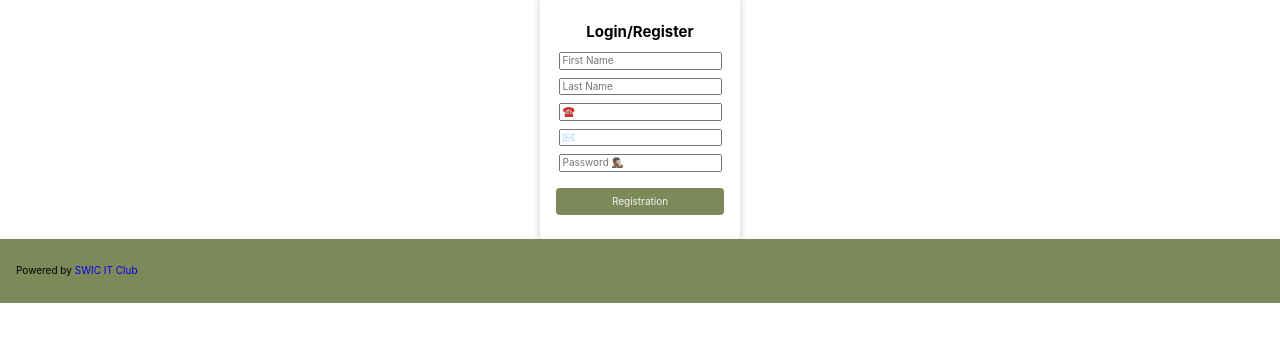
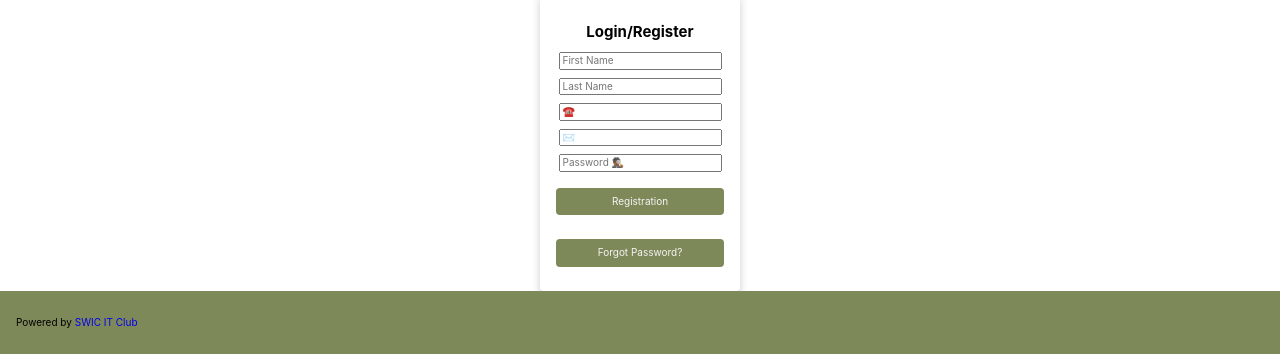
Before and after one commit to swicit/exact-track, a website: page index.html in a window 1280 px wide. Shown: the part 651-1005 px from the top of the page. Before the commit the page ends 954 px from the top, so only its background shows below. Drawn offline with nearby package versions, Linux system fonts and the light colour scheme.

Commit message:
:construction: Add forgot password button to form

```diff
--- a/index.html
+++ b/index.html
@@ -66,6 +66,7 @@
           </div>
 
           <button type="submit" class="button">Registration</button>
+          <button class="button button--text">Forgot Password?</button>
         </form>
       </section>
     </main>
```
